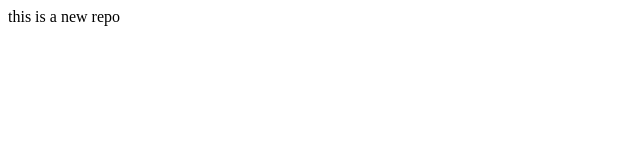
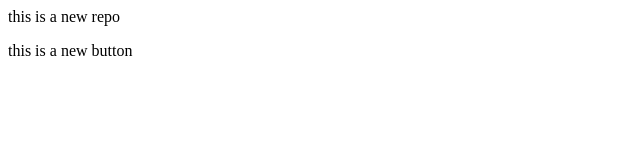
Before and after one commit to vishrutimahajan/Local-Repo, a plain HTML site: page index.html in a window 1280 px wide. Shown: the whole page, without its empty margins (0-640 px from the left). Drawn offline with Linux system fonts and the light colour scheme.

Commit message:
add nbutton

```diff
--- a/index.html
+++ b/index.html
@@ -1 +1,2 @@
 <p> this is a new repo</p>
+<p> this is a new button</p>
```
